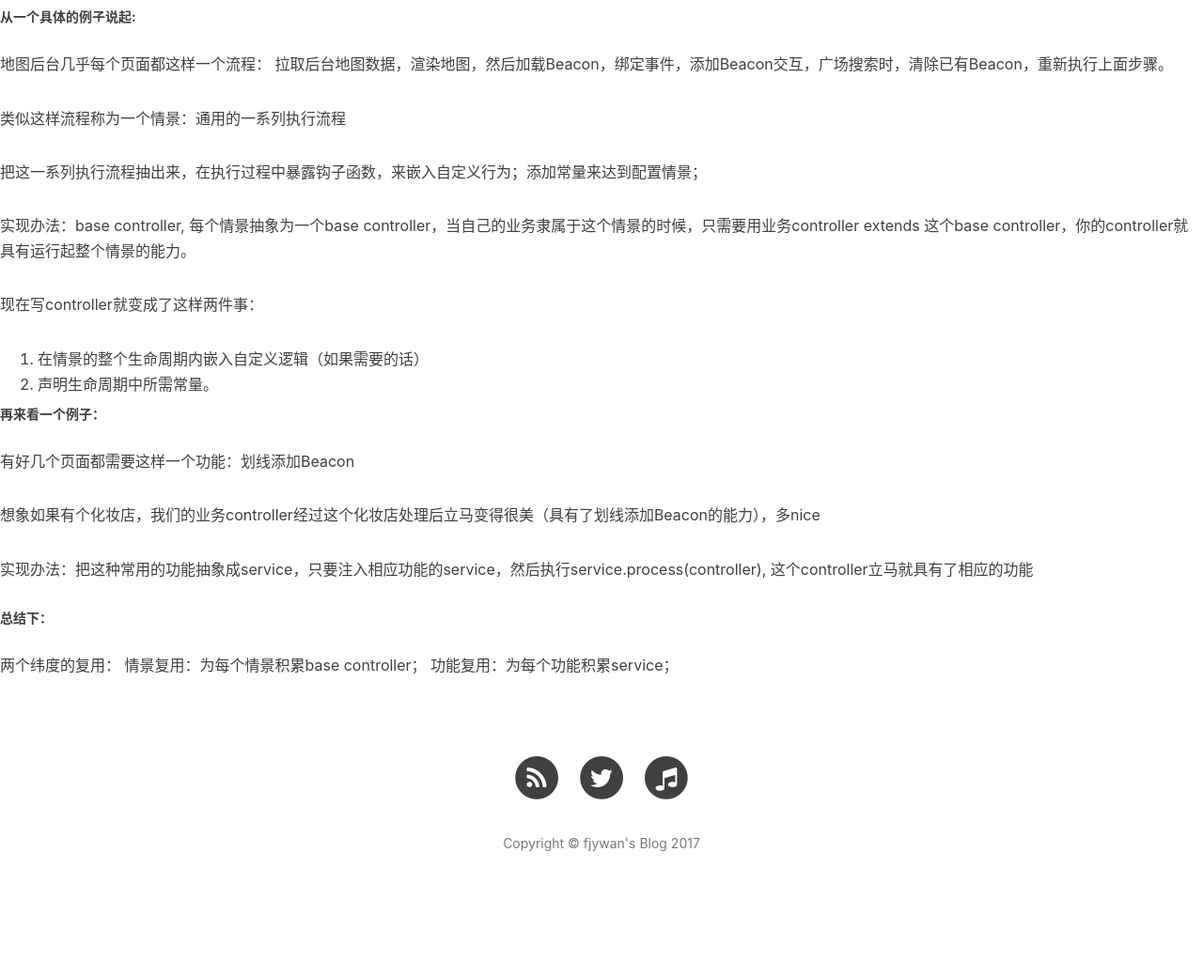
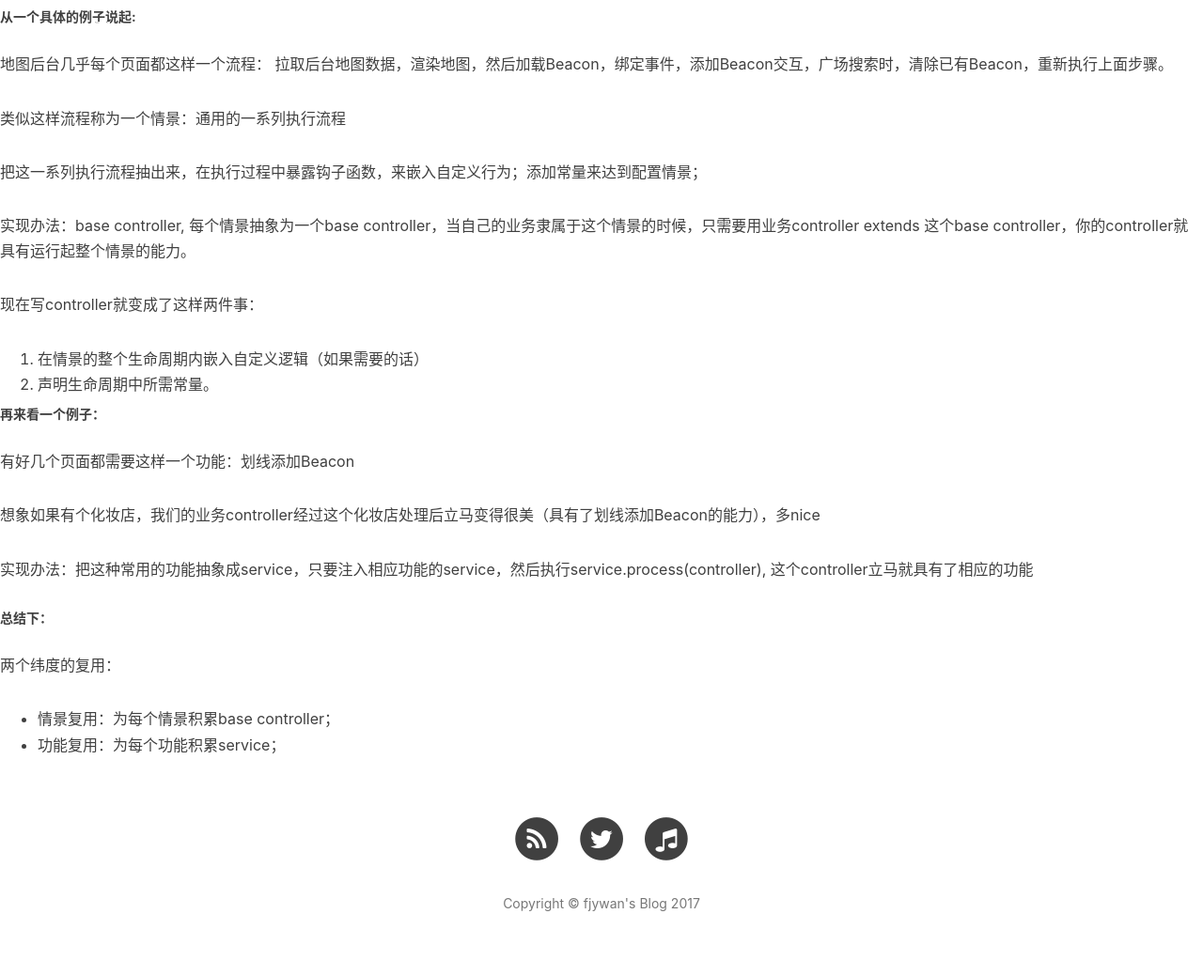
Before and after one commit to xiaoshude/xiaoshude.github.io, a Jekyll site: the page built from reuse.md, in a window 1280 px wide. Shown: the whole page at 94% size. Built offline with Jekyll 4.4.1, drawn with Linux system fonts in a browser that asks for light colours; nearby versions of some CDN libraries; our own code applies the rules of GitHub Pages for plain Markdown files; comment, search, counter and statistics services are not loaded; before the commit the page ends 975 px from its top, so only the background shows below that.

```diff
--- a/reuse.md
+++ b/reuse.md
@@ -21,5 +21,5 @@
 
 ##### 总结下：
 两个纬度的复用：
-情景复用：为每个情景积累base controller；
-功能复用：为每个功能积累service；
+- 情景复用：为每个情景积累base controller；
+- 功能复用：为每个功能积累service；
```
